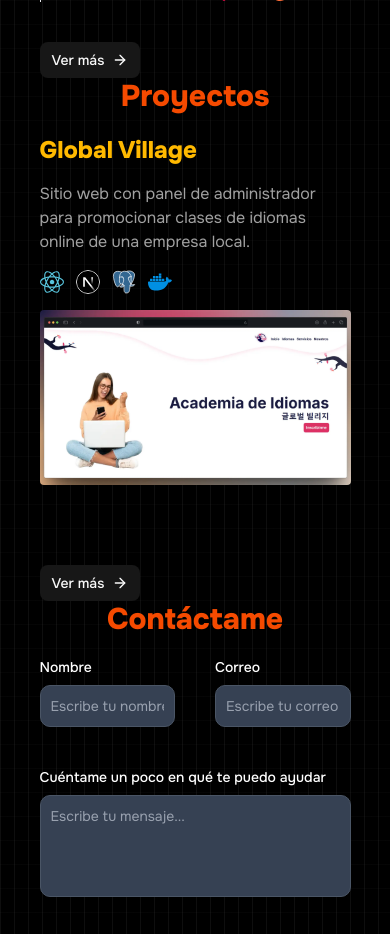
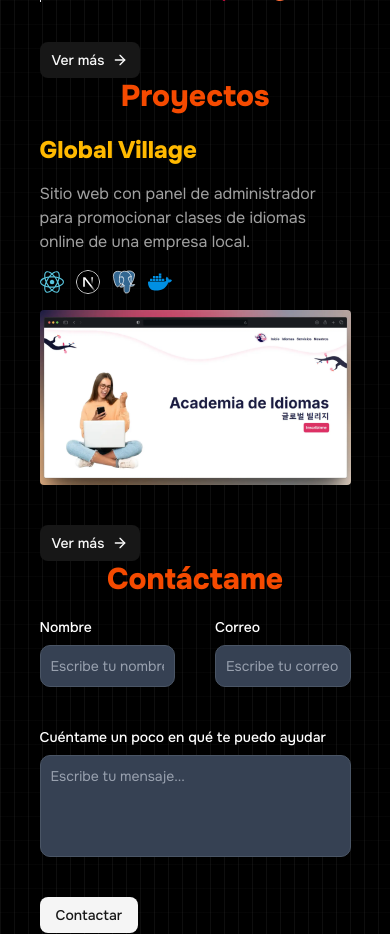
Before and after one commit to Saravia2K/portfolio, a Next.js app: page / in a window 390 px wide. Shown: the part 3000-3934 px from the top of the page. Built offline with nearby package versions, Linux system fonts and the light colour scheme.

Commit message:
responsive: projects

```diff
--- a/src/components/sections/projects/index.tsx
+++ b/src/components/sections/projects/index.tsx
@@ -18,7 +18,7 @@ export default function Projects({ asPage }: AsPage) {
         full={asPage}
         list={PROJECTS}
         render={({ name, description, techs, banner }, i) => (
-          <div key={i} className="[&:not(:last-child)]:pb-10">
+          <div key={i} className="project-item not-last-of-type:pb-10">
             <h2 className="mb-4 text-2xl font-bold text-(--chart-4)">{name}</h2>
             <p className="mb-4 text-(--ring)">{description}</p>
             <div className="mb-4 flex gap-3 text-2xl">
```
